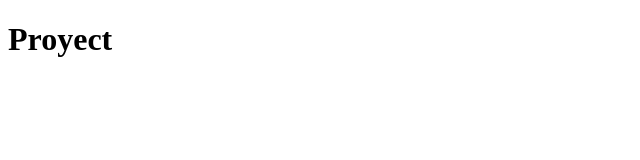
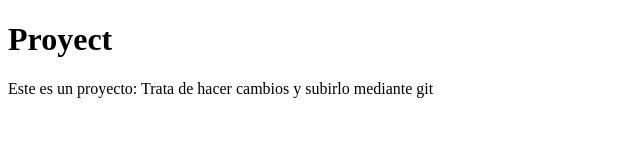
Before and after one commit to RobetMK/githubpractice, a plain HTML site: page index.html in a window 1280 px wide. Shown: the whole page, without its empty margins (0-640 px from the left). Drawn offline with Linux system fonts and the light colour scheme.

Commit message:
Se ha añadido una linea de texto

```diff
--- a/index.html
+++ b/index.html
@@ -8,6 +8,7 @@
 </head>
 <body>
     <h1>Proyect</h1>
+    <p>Este es un proyecto: Trata de hacer cambios y subirlo mediante git</p>
 </body>
 <script type="text/javascript" src="js/index.js"></script>
 </html>
```
